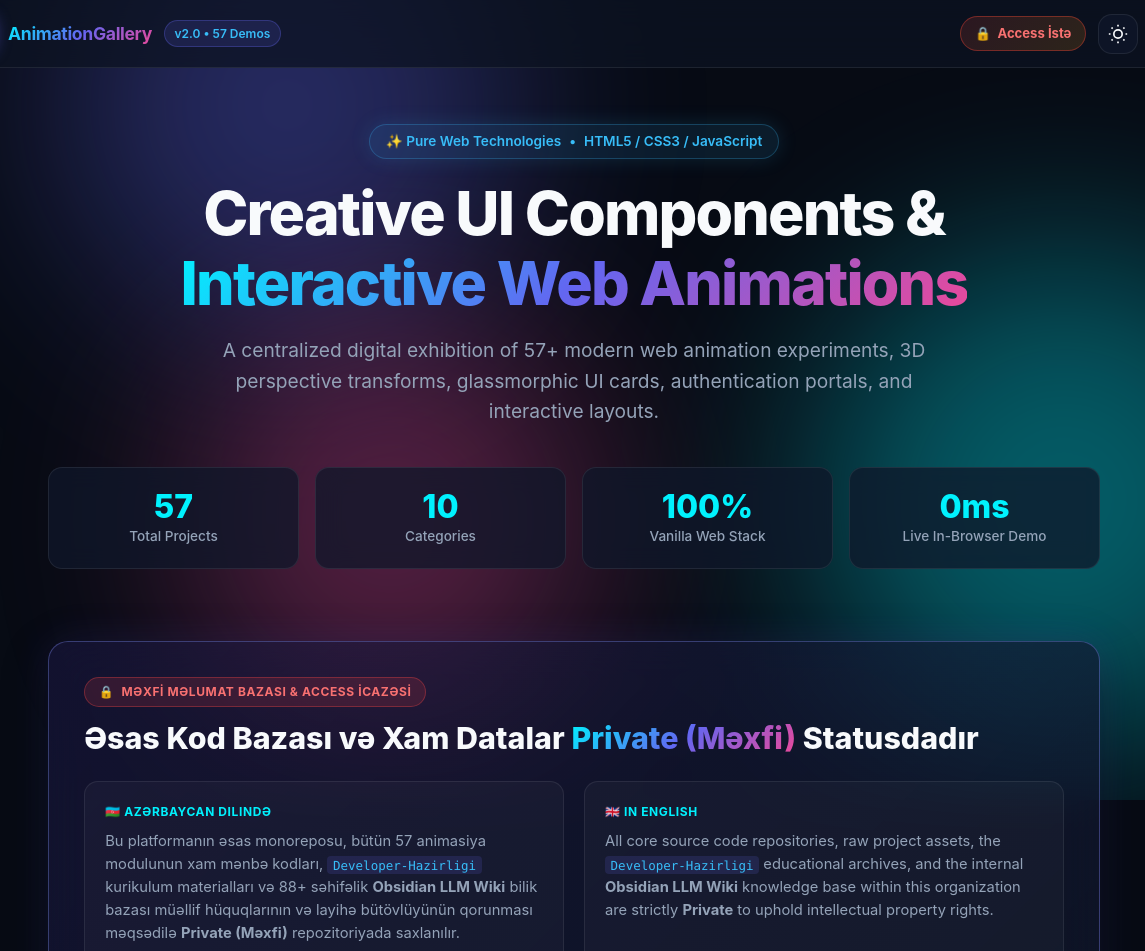
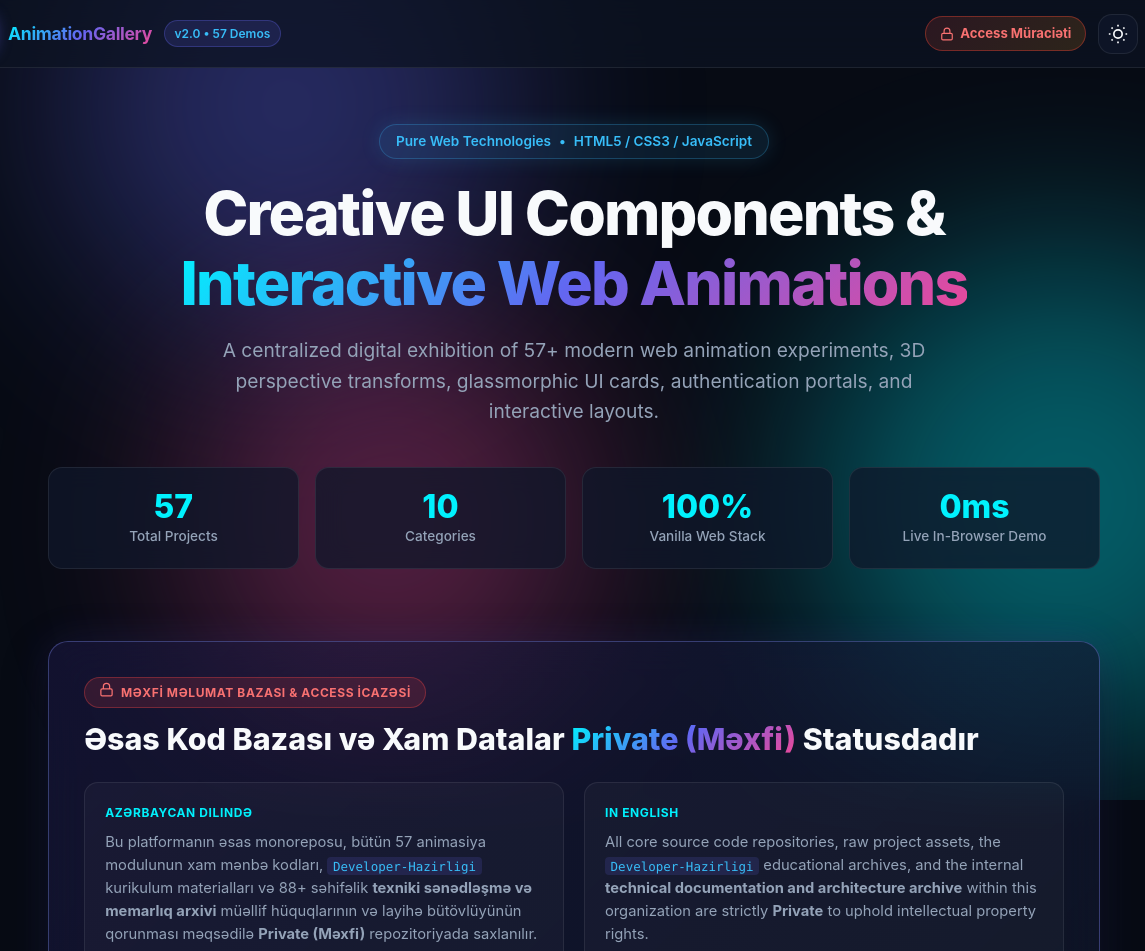
Before and after one commit to SuleimanHTMLCSSJSanimationgallery/SuleimanHTMLCSSJSanimationgallery.github.io, a plain HTML site: page index.html in a window 1280 px wide. Shown: the top 951 px of the page, 66-1211 px from the left. Drawn offline with Linux system fonts and the light colour scheme.

Commit message:
docs: remove emoji symbols and artificial AI references from portal and documentation

```diff
--- a/index.html
+++ b/index.html
@@ -1373,8 +1373,8 @@
 
       <div class="nav-actions">
         <a href="#privateVaultNotice" class="nav-access-btn" title="Məxfi məlumatlara və kod bazasına giriş üçün müraciət edin">
-          <span>🔒</span>
-          <span>Access İstə</span>
+          <svg width="14" height="14" viewBox="0 0 24 24" fill="none" stroke="currentColor" stroke-width="2"><rect x="3" y="11" width="18" height="11" rx="2" ry="2"/><path d="M7 11V7a5 5 0 0 1 10 0v4"/></svg>
+          <span>Access Müraciəti</span>
         </a>
         <button id="themeToggleBtn" class="btn-icon" aria-label="Toggle Color Theme" title="Toggle theme"></button>
         <a href="https://github.com/SuleimanHTMLCSSJSanimationgallery/SuleimanHTMLCSSJSanimationgallery" target="_blank" rel="noopener noreferrer" class="btn-icon" aria-label="Source Repository" title="GitHub Codebase (Private)">
@@ -1388,7 +1388,7 @@
   <main>
     <section class="hero">
       <div class="hero-pill">
-        <span>✨ Pure Web Technologies</span>
+        <span>Pure Web Technologies</span>
         <span>•</span>
         <span>HTML5 / CSS3 / JavaScript</span>
       </div>
@@ -1426,7 +1426,7 @@
       <div class="private-vault-card">
         <div class="private-vault-header">
           <div class="vault-badge">
-            <span class="vault-badge-icon">🔒</span>
+            <span class="vault-badge-icon"><svg width="15" height="15" viewBox="0 0 24 24" fill="none" stroke="currentColor" stroke-width="2"><rect x="3" y="11" width="18" height="11" rx="2" ry="2"/><path d="M7 11V7a5 5 0 0 1 10 0v4"/></svg></span>
             <span>MƏXFİ MƏLUMAT BAZASI &amp; ACCESS İCAZƏSİ</span>
           </div>
           <h2 class="vault-title">
@@ -1436,9 +1436,9 @@
 
         <div class="vault-grid">
           <div class="vault-col">
-            <div class="vault-lang-pill">🇦🇿 Azərbaycan Dilində</div>
+            <div class="vault-lang-pill">Azərbaycan Dilində</div>
             <p class="vault-desc">
-              Bu platformanın əsas monoreposu, bütün 57 animasiya modulunun xam mənbə kodları, <code>Developer-Hazirligi</code> kurikulum materialları və 88+ səhifəlik <strong>Obsidian LLM Wiki</strong> bilik bazası müəllif hüquqlarının və layihə bütövlüyünün qorunması məqsədilə <strong>Private (Məxfi)</strong> repozitoriyada saxlanılır.
+              Bu platformanın əsas monoreposu, bütün 57 animasiya modulunun xam mənbə kodları, <code>Developer-Hazirligi</code> kurikulum materialları və 88+ səhifəlik <strong>texniki sənədləşmə və memarlıq arxivi</strong> müəllif hüquqlarının və layihə bütövlüyünün qorunması məqsədilə <strong>Private (Məxfi)</strong> repozitoriyada saxlanılır.
             </p>
             <p class="vault-desc-sub">
               Əgər işə qəbul (recruitment), akademik qiymətləndirmə, elmi/texniki araşdırma və ya əməkdaşlıq məqsədilə repozitoriyaya <strong>giriş icazəsi (access)</strong> əldə etmək istəyirsinizsə, birbaşa elektron poçt ünvanıma müraciət edə bilərsiniz.
@@ -1446,9 +1446,9 @@
           </div>
 
           <div class="vault-col">
-            <div class="vault-lang-pill">🇬🇧 In English</div>
+            <div class="vault-lang-pill">In English</div>
             <p class="vault-desc">
-              All core source code repositories, raw project assets, the <code>Developer-Hazirligi</code> educational archives, and the internal <strong>Obsidian LLM Wiki</strong> knowledge base within this organization are strictly <strong>Private</strong> to uphold intellectual property rights.
+              All core source code repositories, raw project assets, the <code>Developer-Hazirligi</code> educational archives, and the internal <strong>technical documentation and architecture archive</strong> within this organization are strictly <strong>Private</strong> to uphold intellectual property rights.
             </p>
             <p class="vault-desc-sub">
               If you are a recruiter, reviewer, engineer, or collaborator wishing to <strong>request access</strong> to the private codebase and documentation, please feel free to reach out directly via email.
@@ -1467,7 +1467,7 @@
           </button>
           <a href="https://github.com/SuleimanHTMLCSSJSanimationgallery/SuleimanHTMLCSSJSanimationgallery" target="_blank" rel="noopener noreferrer" class="btn-vault btn-vault-outline" title="GitHub üzərində Private Monoreponu nəzərdən keçirin">
             <svg width="18" height="18" viewBox="0 0 24 24" fill="none" stroke="currentColor" stroke-width="2"><path d="M9 19c-5 1.5-5-2.5-7-3m14 6v-3.87a3.37 3.37 0 0 0-.94-2.61c3.14-.35 6.44-1.54 6.44-7A5.44 5.44 0 0 0 20 4.77 5.07 5.07 0 0 0 19.91 1S18.73.65 16 2.48a13.38 13.38 0 0 0-7 0C6.27.65 5.09 1 5.09 1A5.07 5.07 0 0 0 5 4.77a5.44 5.44 0 0 0-1.5 3.78c0 5.42 3.3 6.61 6.44 7A3.37 3.37 0 0 0 9 18.13V22"/></svg>
-            <span>🔒 Private Monorepo ↗</span>
+            <span>Private Monorepo ↗</span>
           </a>
         </div>
       </div>
@@ -1508,7 +1508,7 @@
 
     <!-- Empty State -->
     <div id="emptyState" class="empty-state">
-      <div class="empty-icon">🔍</div>
+      <div class="empty-icon"><svg width="48" height="48" viewBox="0 0 24 24" fill="none" stroke="currentColor" stroke-width="1.5"><circle cx="11" cy="11" r="8"/><line x1="21" y1="21" x2="16.65" y2="16.65"/></svg></div>
       <h3>No matching animations found</h3>
       <p style="color: var(--text-secondary); margin-top: 0.5rem;">Try modifying your search term or select another category filter.</p>
     </div>
@@ -1553,12 +1553,12 @@
         <h4>Suleiman HTML CSS JS Animation Gallery</h4>
         <p>Western Caspian University • Created &amp; Maintained by Suleiman Hajizadeh</p>
         <p class="footer-vault-notice">
-          🔒 <strong>Məxfi Baza Qeydi:</strong> Əsas monorepo, daxili datalar və LLM Wiki arxivi <em>Private</em> statusdadır. Giriş icazəsi (access) almaq üçün:
+          <strong>Məxfi Baza Qeydi:</strong> Əsas monorepo, daxili datalar və texniki sənədləşmə arxivi <em>Private</em> statusdadır. Giriş icazəsi (access) almaq üçün:
           <a href="mailto:suleyman.hacizade1@gmail.com?subject=Access%20Request%3A%20SuleimanHTMLCSSJSanimationgallery">suleyman.hacizade1@gmail.com</a>
         </p>
       </div>
       <div class="footer-links">
-        <a href="#privateVaultNotice" style="color: var(--accent-cyan); font-weight: 600;">🔒 Access İstə</a>
+        <a href="#privateVaultNotice" style="color: var(--accent-cyan); font-weight: 600;">Access Müraciəti</a>
         <a href="https://github.com/SuleimanHTMLCSSJSanimationgallery" target="_blank" rel="noopener noreferrer">Organization</a>
         <a href="https://github.com/SuleimanHTMLCSSJSanimationgallery/SuleimanHTMLCSSJSanimationgallery" target="_blank" rel="noopener noreferrer">Codebase (Private)</a>
         <a href="https://github.com/SuleimanHajizadeh" target="_blank" rel="noopener noreferrer">GitHub Profile</a>
```
Also changed, not shown: 1 other file.
